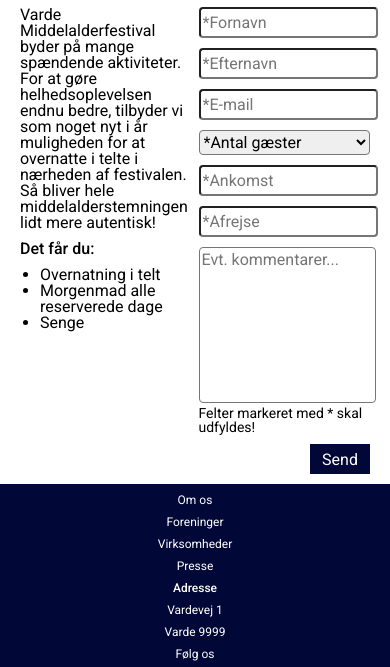
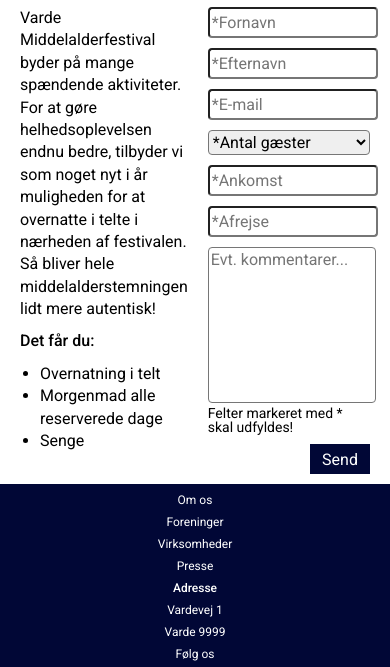
Before and after one commit to johanniwanker/gruppe21forbedringer, a plain HTML site: page booking.html in a window 390 px wide. Shown: the part 143-810 px from the top of the page. Drawn offline with Linux system fonts and the light colour scheme.

Commit message:
virksomheder/foreninger/booking

```diff
--- a/booking.html
+++ b/booking.html
@@ -60,7 +60,7 @@
             <div class="margin-t-10 margin-lf-20 flex-column middle">
                 <h1 class="padoverskrift">Booking</h1>
                 <div class="flex space margin-t-10">
-                    <div class="column"><h5>Varde Middelalderfestival byder på mange spændende aktiviteter. For at gøre helhedsoplevelsen endnu bedre, tilbyder vi som noget nyt i år muligheden for at overnatte i telte i nærheden af festivalen. Så bliver hele middelalderstemningen lidt mere autentisk! </h5>
+                    <div class="column marginmobr lineheigtmob"><h5>Varde Middelalderfestival byder på mange spændende aktiviteter. For at gøre helhedsoplevelsen endnu bedre, tilbyder vi som noget nyt i år muligheden for at overnatte i telte i nærheden af festivalen. Så bliver hele middelalderstemningen lidt mere autentisk! </h5>
                     <h5 class="bold margin-t-10">Det får du:</h5>
                       <ul class="booking margin-t-10">
                         <li>Overnatning i telt</li>
--- a/css/css.css
+++ b/css/css.css
@@ -972,6 +972,8 @@ cursor: pointer;
     }
     .marginmobr {
       margin-right: 20px;
-
+    }
+    .lineheigtmob {
+      line-height: 1.4;
     }
 }
```
Also changed, not shown: til-foreninger.html (+1 -1 lines), til-virksomheder.html (+1 -1 lines).
